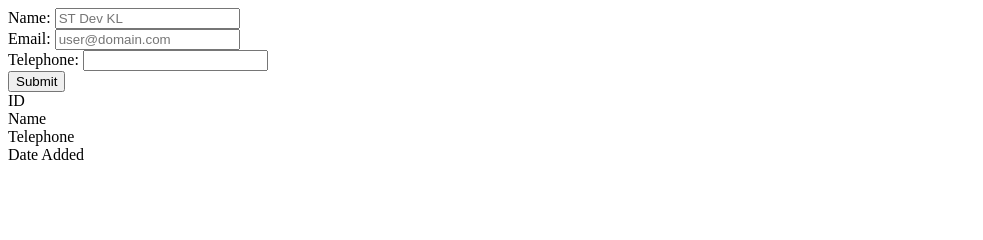
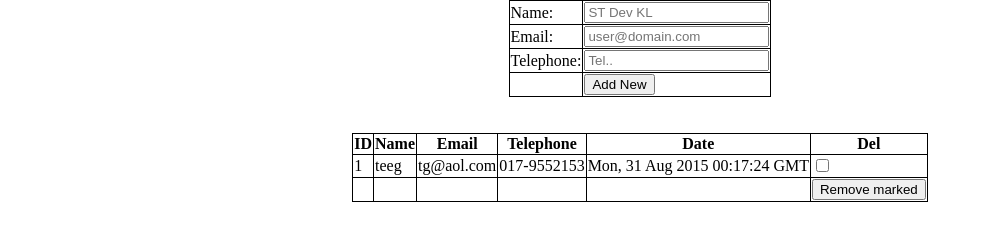
Before and after one commit to tzyguan/member-list, a website: page index.html in a window 1280 px wide. Shown: the whole page, without its empty margins (0-983 px from the left). Drawn offline with nearby package versions, Linux system fonts and the light colour scheme.

Commit message:
submit via pull request

```diff
--- a/index.html
+++ b/index.html
@@ -5,32 +5,70 @@
     <title>ST Dev KL Member List</title>
     <link rel="stylesheet" href="src/styles.css" type="text/css" />
 </head>
-<body ng-app="app.memberList">
-    <div id="form">
-        <div>
-            <label for="name">Name:</label>
-            <input type="text" placeholder="ST Dev KL" name="name">
-        </div>
-        <div>
-            <label for="email">Email:</label>
-            <input type="email" placeholder="user@domain.com" name="email">
-        </div>
-        <div>
-            <label for="tel">Telephone:</label>
-            <input type="tel" placeholder="" name="tel">
-        </div>
-        <div>
-            <button type="button" name="submit">Submit</button>
-        </div>
-    </div>
-    <div id="member-list">
-        <div id="member-list-header">
-            <div>ID</div>
-            <div>Name</div>
-            <div>Telephone</div>
-            <div>Date Added</div>
-        </div>
-    </div>
+<body ng-app="app.memberList" ng-controller="memberCtrl">
+	<form ng-submit="todoAdd()">
+
+	<table align="center">
+		<tr>
+			<td>Name: </td>
+			<td><input type="text" placeholder="ST Dev KL" ng-model="Name" id="name"></td>
+		</tr>
+		<tr>
+			<td>Email: </td>
+			<td><input type="email" placeholder="user@domain.com" ng-model="Email" id="email"></td>
+		</tr>
+		<tr>
+			<td>Telephone: </td>
+			<td><input type="text" placeholder="Tel.." ng-model="Tel" id="tel"></td>
+		</tr>
+		<tr>
+		<td>&nbsp;</td>
+		<td><input type="submit" value="Add New"></td>
+
+		</tr>
+		<tr></tr>
+
+	</table>
+
+
+	</form>
+
+	<br>
+	<br>
+
+
+	<table align="center">
+		<tr>
+			<th>ID</th>
+			<th>Name</th>
+			<th>Email</th>
+			<th>Telephone</th>
+			<th>Date</th>
+			<th>Del</th>
+		</tr>
+		<tr ng-repeat="members in membersList">
+			<td>{{ members.arry_id }}</td>
+			<td>{{ members.arry_name }}</td>
+			<td>{{ members.arry_email }}</td>
+			<td>{{ members.arry_tele }}</td>
+			<td>{{ members.arry_date }}</td>
+			 <td>
+				<input type="checkbox" ng-model="members.arry_done">
+			</td>
+		</tr>
+		<tr>
+			<td></td>
+			<td></td>
+			<td></td>
+			<td></td>
+			<td></td>
+			<td><button ng-click="remove()">Remove marked</button></td>
+
+		</tr>
+	</table>
+
+
     <script src="bower_components/angular/angular.min.js" type="application/javascript"></script>
+
     <script src="src/script.js" type="application/javascript"></script>
 </body>
--- a/src/script.js
+++ b/src/script.js
@@ -1 +1,54 @@
-angular.module('app.memberList', []);
+//angular.module('app.memberList', []);
+
+var app = angular.module('app.memberList', []);
+app.controller('memberCtrl', function($scope) {
+
+   // member List Arrays
+	$scope.membersList = [];
+
+		var i = 0;
+		function id(){
+			return i = i+1;
+
+		}
+		$scope.membersList = [
+			{
+				arry_id: id(),
+				arry_name:'teeg',
+				arry_email:'tg@aol.com',
+				arry_tele:'017-9552153',
+				arry_date:new Date().toUTCString(),
+				arry_done:false
+			}
+
+		];
+		//console.log($scope.membersList[0].email);
+
+
+		$scope.todoAdd = function() {
+
+			 if($scope.Name.length == 0 || $scope.Email.length == 0 || $scope.Tel.length == 0) {alert("Error");return;}
+
+			  $scope.membersList.unshift({
+				arry_id: id(),
+				arry_name: $scope.Name,
+				arry_email : $scope.Email,
+				arry_tele: $scope.Tel,
+				arry_date:  new Date().toUTCString(),
+				arry_done:false
+
+			});
+			$scope.Name="";
+			$scope.Email="";
+			$scope.Tel ="";
+		};
+
+
+		$scope.remove = function() {
+		var oldmembers = $scope.membersList;
+		$scope.membersList = [];
+			angular.forEach(oldmembers, function(members) {
+				if (!members.arry_done) $scope.membersList.push(members);
+			});
+		};
+});
--- a/src/styles.css
+++ b/src/styles.css
@@ -0,0 +1,13 @@
+body{
+		width: 760px;
+		margin : 0 auto;
+	}
+
+
+table, th, td {
+    border: 1px solid black;
+    border-collapse: collapse;
+}
+.f-right{
+	float:right;
+}
```
Also changed, not shown: src/test/script.spec.js (+83 -0 lines).
